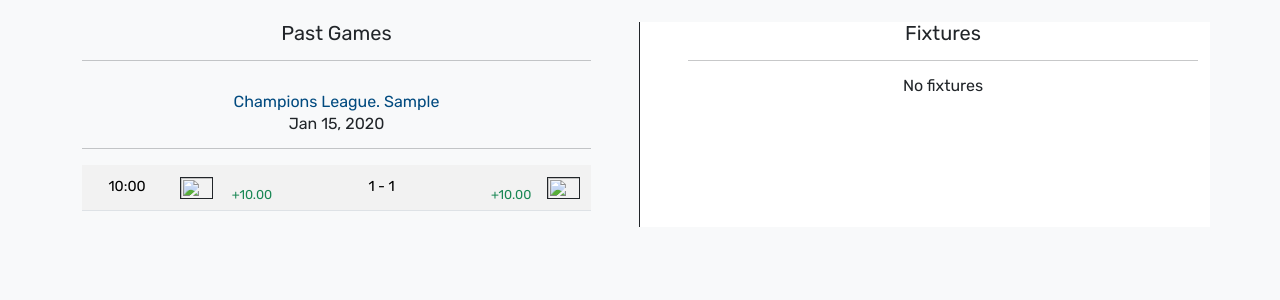
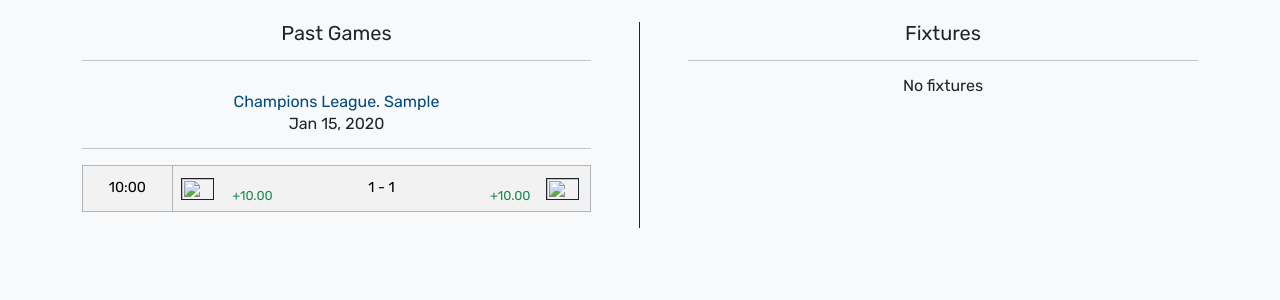
Before and after one commit to ok7uz/footrank, a Django app: page /ranking/games in a window 1280 px wide. Shown: the part 50-350 px from the top of the page. Run offline with Django 5.2, Linux system fonts and the light colour scheme; data comes from the database, SQL or seed files in the repository; tables that the repository leaves empty hold one stand-in row (values such as "Sample post"); some libraries are stand-ins or nearby versions.

Commit message:
Design of games page

```diff
--- a/apps/ranking/templates/not_completed.html
+++ b/apps/ranking/templates/not_completed.html
@@ -20,14 +20,14 @@
             <p class="pt-3 text-center mb-1" style="color:  #014a7f">{{ competition }}</p>
             <p class="text-center text-opacity-75">{{ games.0.date | date:"M d, Y" }}</p>
             <hr>
-            <table class="table table-responsive table-striped table-hover" style="font-size: 0.9rem; line-height: 1">
+            <table class="table table-responsive table-striped table-hover border border-dark-subtle" style="font-size: 0.9rem; line-height: 1">
                 <tbody>
                 {% for game in games %}
                     <tr>
-                        <td class="align-middle py-0 text-center col-2">
+                        <td class="align-middle py-0 text-center col-2 border-end border-dark-subtle">
                             <span class="text-d">{{ game.date | date:"H:i" }}</span>
                         </td>
-                        <td class="align-middle col-1 py-0">
+                        <td class="align-middle col-1 py-0 ps-2">
                             <img class="border border-dark"
                                  src="{{ game.home_team.flag_url }}"
                                  loading="lazy"
@@ -54,7 +54,7 @@
                                 <span class="text-danger" style="font-size: 0.8rem">{{ game.away_points_change | floatformat:2 }}</span>
                             {% endif %}
                         </td>
-                        <td class="align-middle col-1 py-0">
+                        <td class="align-middle col-1 py-0 pe-2">
                             <img class="border border-dark"
                                  src="{{ game.away_team.flag_url }}"
                                  loading="lazy"
@@ -76,7 +76,7 @@
             <p class="text-center mb-0">No games</p>
         {% endif %}
     </div>
-        <div class="col-lg-6 ps-5 bg-white">
+        <div class="col-lg-6 ps-5">
     <p class="text-center fs-5">Fixtures</p>
         <hr>
         {% regroup games.fixtures by competition as games_by_competition %}
@@ -84,14 +84,14 @@
             <p class="pt-3 text-center mb-1" style="color:  #014a7f">{{ competition }}</p>
             <p class="text-center text-opacity-75">{{ games.0.date | date:"M d, Y" }}</p>
             <hr>
-            <table class="table table-responsive table-striped table-hover" style="font-size: 0.9rem; line-height: 1">
+            <table class="table table-responsive table-striped table-hover border border-dark-subtle" style="font-size: 0.9rem; line-height: 1">
                 <tbody>
                 {% for game in games %}
                     <tr>
-                        <td class="align-middle py-0 text-center col-2">
+                        <td class="align-middle py-0 text-center col-2 border-end border-dark-subtle">
                             <span class="text-d">{{ game.date | date:"H:i" }}</span>
                         </td>
-                        <td class="align-middle col-1 py-0">
+                        <td class="align-middle col-1 py-0 ps-2">
                             <img class="border border-dark"
                                  src="{{ game.home_team.flag_url }}"
                                  loading="lazy"
@@ -118,7 +118,7 @@
                                 <span class="text-danger" style="font-size: 0.8rem">{{ game.away_points_change | floatformat:2 }}</span>
                             {% endif %}
                         </td>
-                        <td class="align-middle col-1 py-0">
+                        <td class="align-middle col-1 py-0 pe-2">
                             <img class="border border-dark"
                                  src="{{ game.away_team.flag_url }}"
                                  loading="lazy"
```
